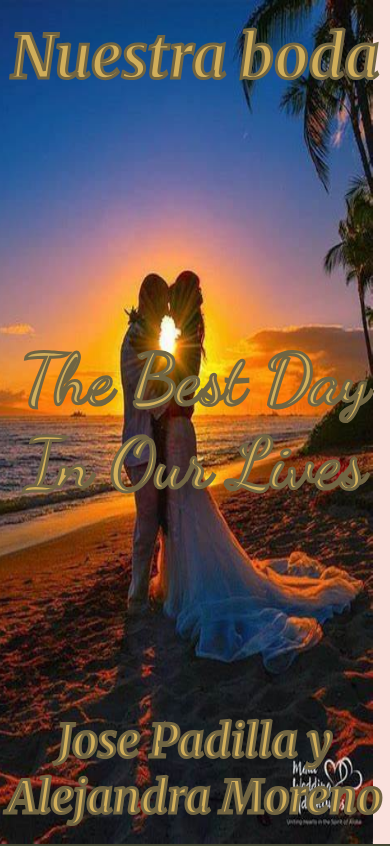
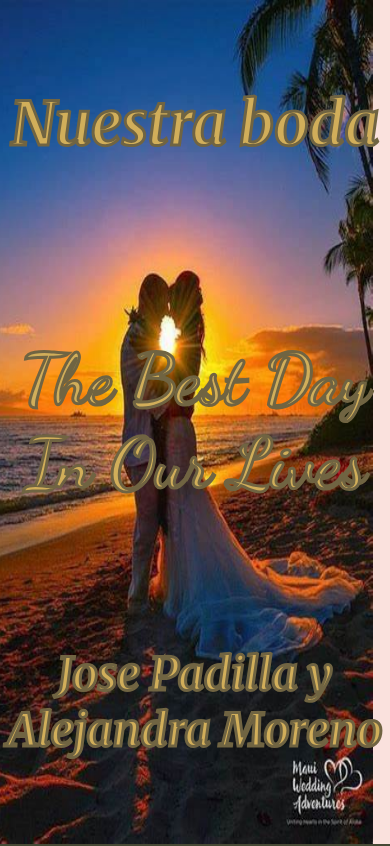
Before and after one commit to CEPGDEV/proyecto-b, a plain HTML site: page index.html in a window 390 px wide. Shown: the top 846 px of the page. Drawn offline with nearby package versions, Linux system fonts and the light colour scheme.

Commit message:
Update style.css

```diff
--- a/css/style.css
+++ b/css/style.css
@@ -353,7 +353,7 @@ background: linear-gradient(180deg, rgba(182,150,85,1) 22%, rgba(209,174,90,1) 5
         margin-top: auto;
     }
     header #dos{
-        margin-top: 600px;
+        margin-top: 400px;
     }
     #countdown{
         font-size: 35px;
```
